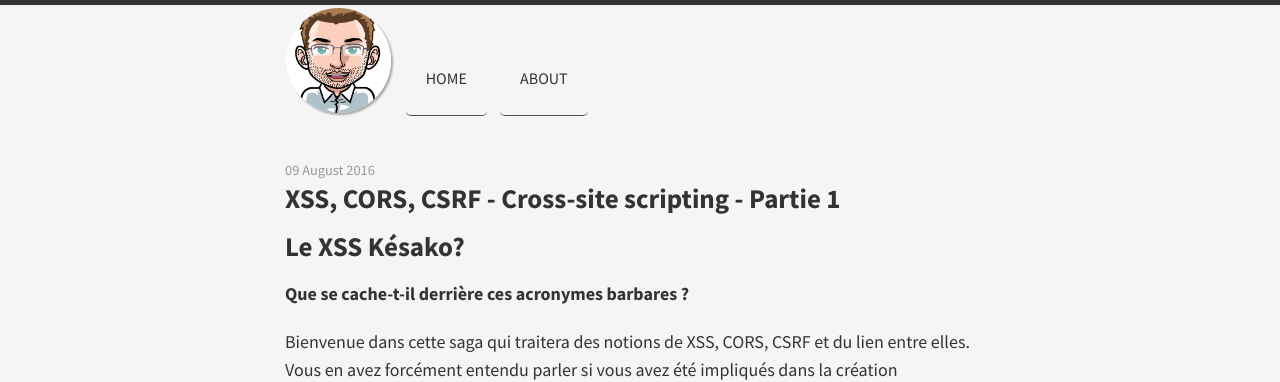
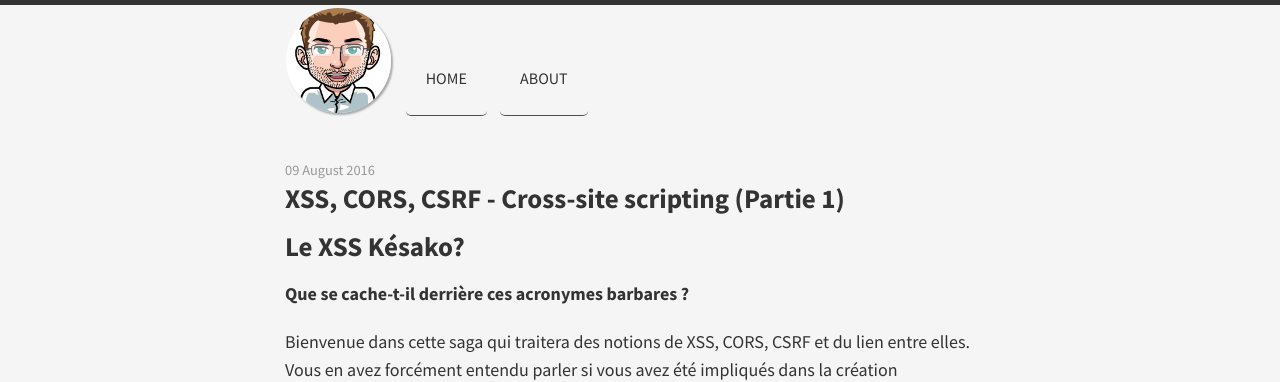
Before and after one commit to phackt/phackt.github.io, a Jekyll site: the page built from _posts/2016-08-09-xss-cors-csrf-partie-1-xss.markdown, in a window 1280 px wide and 900 px high. Shown: the top 382 px of the window. Built offline with Jekyll 4.4.1, drawn with Linux system fonts in a browser that asks for light colours; nearby versions of some CDN libraries; comment, search, counter and statistics services are not loaded.

```diff
--- a/_posts/2016-08-09-xss-cors-csrf-partie-1-xss.markdown
+++ b/_posts/2016-08-09-xss-cors-csrf-partie-1-xss.markdown
@@ -1,6 +1,6 @@
 ---
 layout: post
-title:  "XSS, CORS, CSRF - Cross-site scripting - Partie 1 "
+title:  "XSS, CORS, CSRF - Cross-site scripting (Partie 1) "
 date:   2016-08-09
 categories: web
 ---
--- a/_posts/2016-08-15-xss-cors-csrf-partie-2-xss-cookies-session.markdown
+++ b/_posts/2016-08-15-xss-cors-csrf-partie-2-xss-cookies-session.markdown
@@ -1,6 +1,6 @@
 ---
 layout: post
-title:  "XSS, CORS, CSRF - XSS et vol de cookies - Partie 2"
+title:  "XSS, CORS, CSRF - XSS et vol de cookies (Partie 2)"
 date:   2016-08-15
 categories: web
 ---
```
